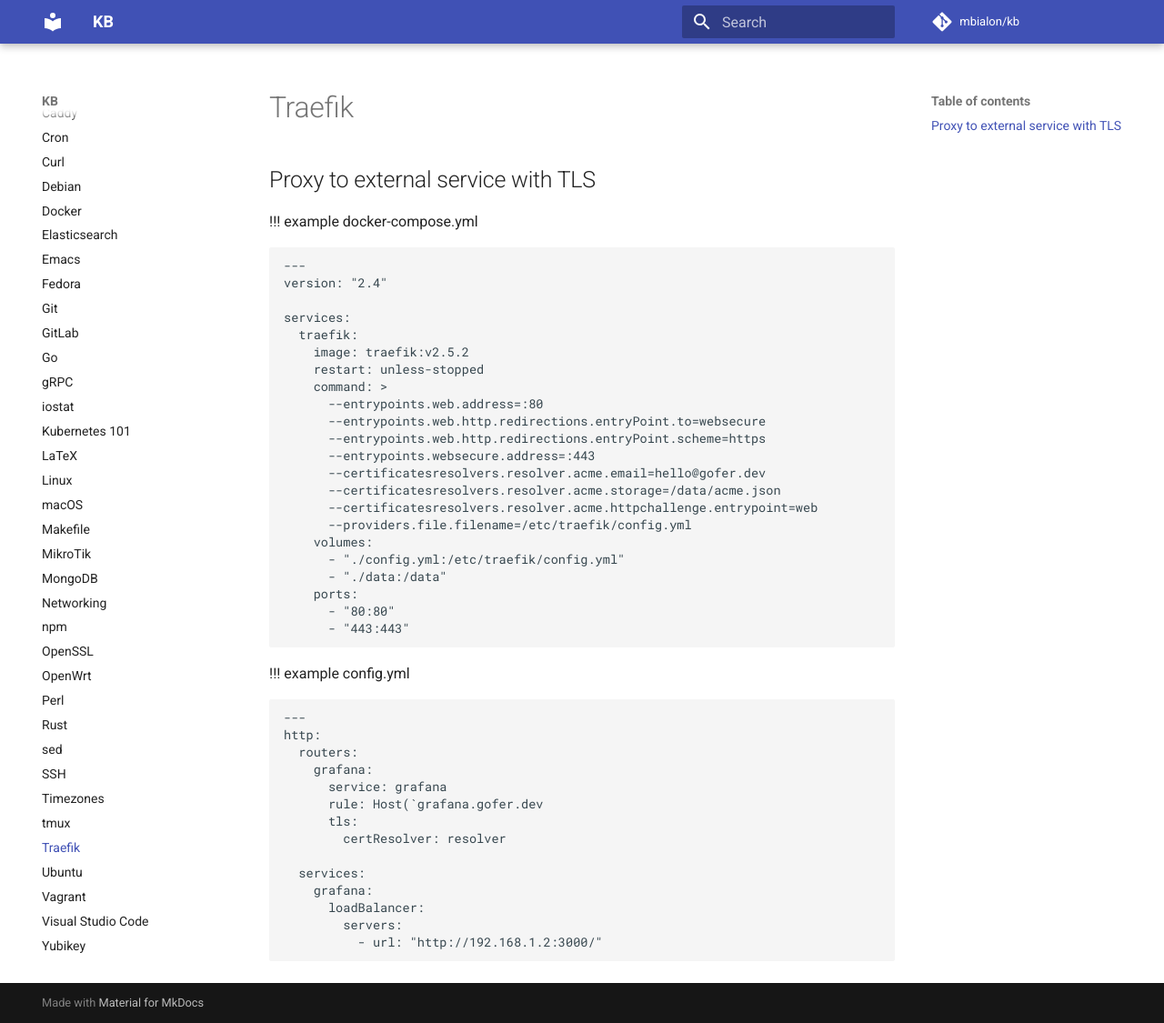
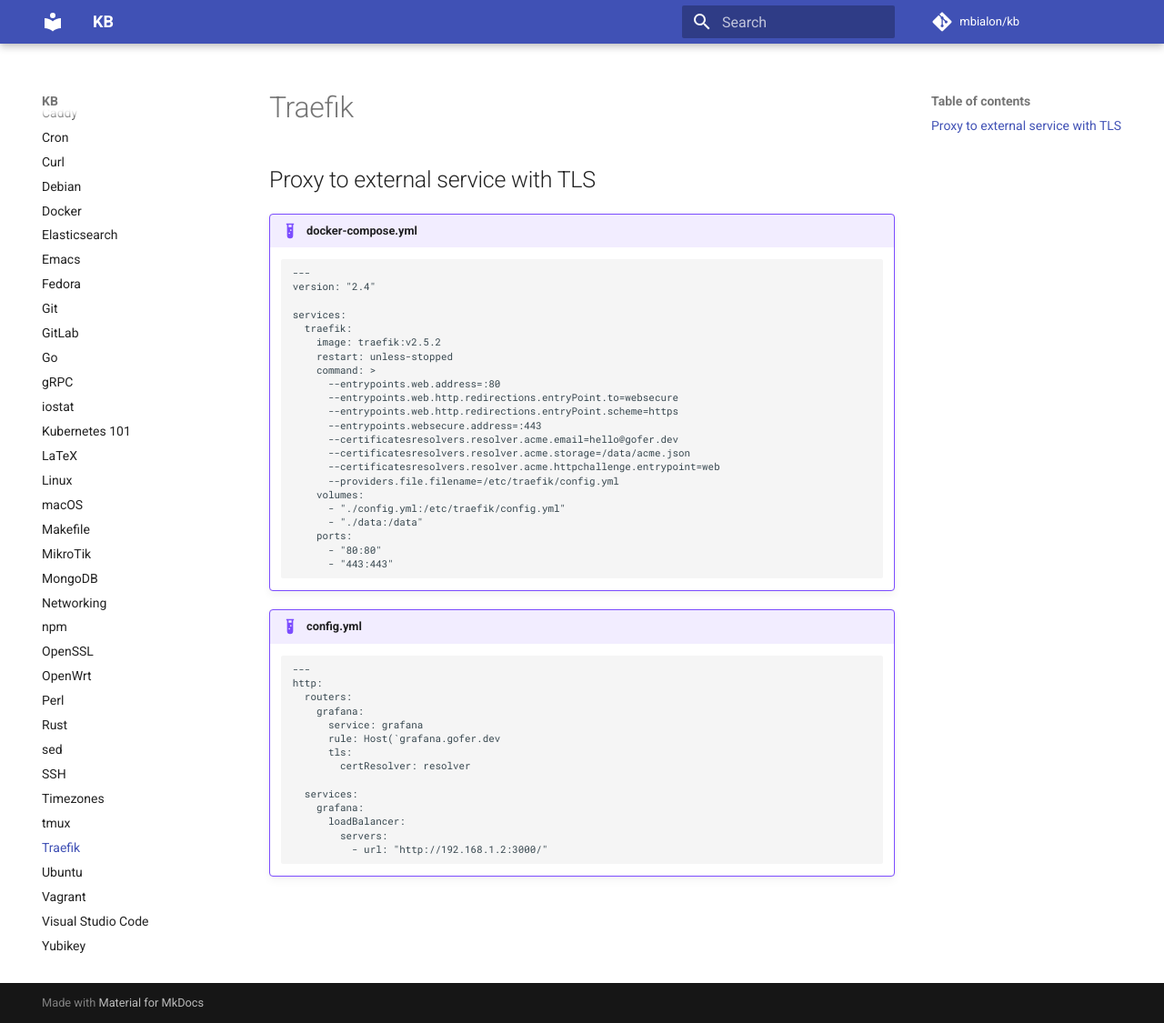
Before and after one commit to mbialon/kb, an MkDocs documentation site: the page built from docs/traefik.md, in a window 1280 px wide and 1125 px high. Shown: the whole window at 91% size. Built offline with MkDocs 1.6.1 and Material for MkDocs 9.7.7, drawn with Linux system fonts in a browser that asks for light colours; comment, search, counter and statistics services are not loaded.

Commit message:
Update traefik.md

````diff
--- a/docs/traefik.md
+++ b/docs/traefik.md
@@ -2,7 +2,7 @@
 
 ## Proxy to external service with TLS
 
-!!! example docker-compose.yml
+!!! example "docker-compose.yml"
     ```
     ---
     version: "2.4"
@@ -28,7 +28,7 @@
           - "443:443"
     ```
 
-!!! example config.yml
+!!! example "config.yml"
     ```
     ---
     http:
````
